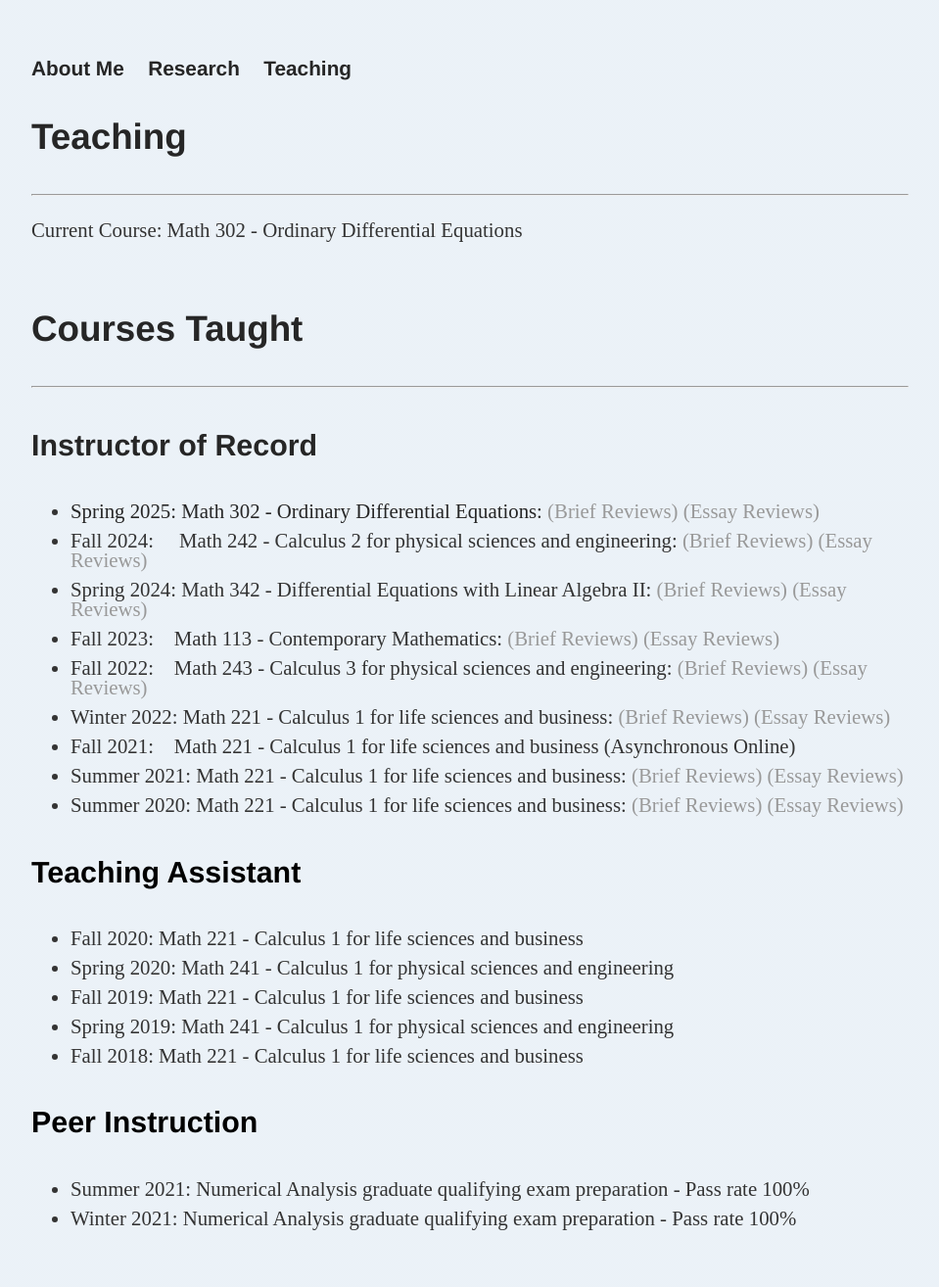
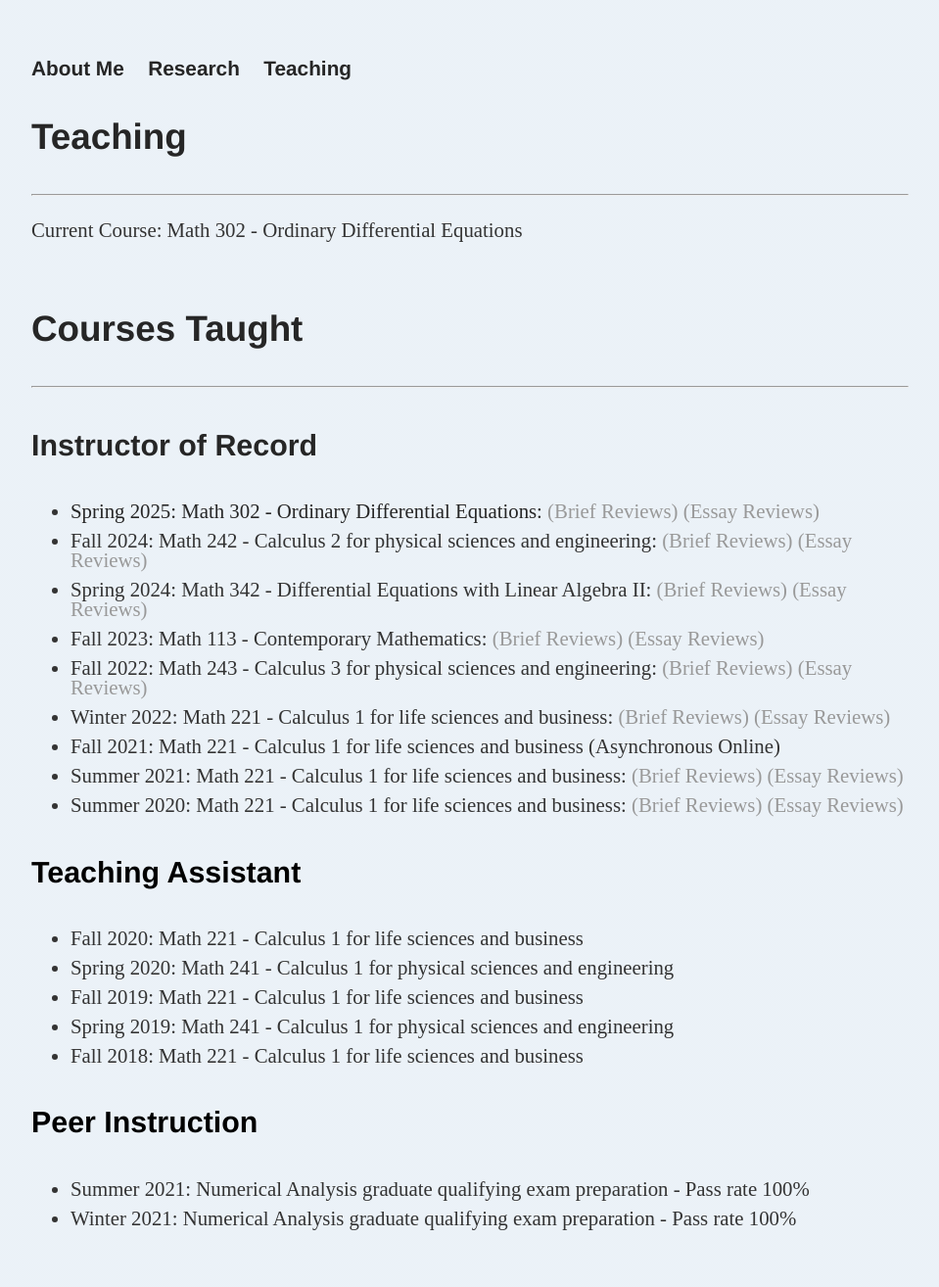
Before and after one commit to dhayes95/dhayes95.github.io, a Jekyll site: the page built from teaching/index.html, in a window 1280 px wide. Shown: the whole page at 98% size, without its empty margins (160-1119 px from the left). Built offline with Jekyll 4.4.1, drawn with Linux system fonts in a browser that asks for light colours.

Commit message:
Update index.html

```diff
--- a/teaching/index.html
+++ b/teaching/index.html
@@ -18,22 +18,22 @@ title: Teaching
 				<li style="font-size:1em">Spring 2025: Math 302 - Ordinary Differential Equations:
 					<a href="reviews/S25_M302_Brief.pdf" class="download" title="Download as PDF"><span style="color: #999999">(Brief Reviews)</span></a>
 					<a href="reviews/S25_M302_Essay.pdf" class="download" title="Download as PDF"><span style="color: #999999">(Essay Reviews)</span></a></li>
-				<li style="font-size:1em">Fall 2024: &#160&#160&#160&#160Math 242 - Calculus 2 for physical sciences and engineering:
+				<li style="font-size:1em">Fall 2024: Math 242 - Calculus 2 for physical sciences and engineering:
 					<a href="reviews/F24_242_Brief.pdf" class="download" title="Download as PDF"><span style="color: #999999">(Brief Reviews)</span></a>
 					<a href="reviews/F24_242_Essay.pdf" class="download" title="Download as PDF"><span style="color: #999999">(Essay Reviews)</span></a></li>
 				<li style="font-size:1em">Spring 2024: Math 342 - Differential Equations with Linear Algebra II:
 					<a href="reviews/S24_342_Brief.pdf" class="download" title="Download as PDF"><span style="color: #999999">(Brief Reviews)</span></a>
 					<a href="reviews/S24_342_Essay.pdf" class="download" title="Download as PDF"><span style="color: #999999">(Essay Reviews)</span></a></li>
-				<li style="font-size:1em">Fall 2023:&#160&#160&#160 Math 113 - Contemporary Mathematics:
+				<li style="font-size:1em">Fall 2023: Math 113 - Contemporary Mathematics:
 					<a href="reviews/F23_113_Brief.pdf" class="download" title="Download as PDF"><span style="color: #999999">(Brief Reviews)</span></a>
 					<a href="reviews/F23_113_Essay.pdf" class="download" title="Download as PDF"><span style="color: #999999">(Essay Reviews)</span></a></li>
-				<li style="font-size:1em">Fall 2022:&#160&#160&#160 Math 243 - Calculus 3 for physical sciences and engineering:
+				<li style="font-size:1em">Fall 2022: Math 243 - Calculus 3 for physical sciences and engineering:
 					<a href="reviews/F22_243_Brief.pdf" class="download" title="Download as PDF"><span style="color: #999999">(Brief Reviews)</span></a>
 					<a href="reviews/F22_243_Essay.pdf" class="download" title="Download as PDF"><span style="color: #999999">(Essay Reviews)</span></a></li>
 				<li style="font-size:1em">Winter 2022: Math 221 - Calculus 1 for life sciences and business:
 					<a href="reviews/W22_221_Brief.pdf" class="download" title="Download as PDF"><span style="color: #999999">(Brief Reviews)</span></a>
 					<a href="reviews/W22_221_Essay.pdf" class="download" title="Download as PDF"><span style="color: #999999">(Essay Reviews)</span></a></li>
-				<li style="font-size:1em">Fall 2021:&#160&#160&#160 Math 221 - Calculus 1 for life sciences and business (Asynchronous Online)</li>
+				<li style="font-size:1em">Fall 2021: Math 221 - Calculus 1 for life sciences and business (Asynchronous Online)</li>
 				<li style="font-size:1em">Summer 2021: Math 221 - Calculus 1 for life sciences and business:
 					<a href="reviews/Su21_221_Brief.pdf" class="download" title="Download as PDF"><span style="color: #999999">(Brief Reviews)</span></a>
 					<a href="reviews/Su21_221_Essay.pdf" class="download" title="Download as PDF"><span style="color: #999999">(Essay Reviews)</span></a></li>
```
